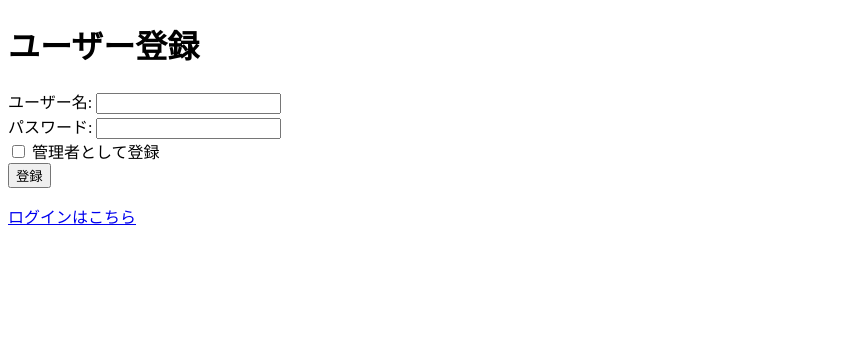
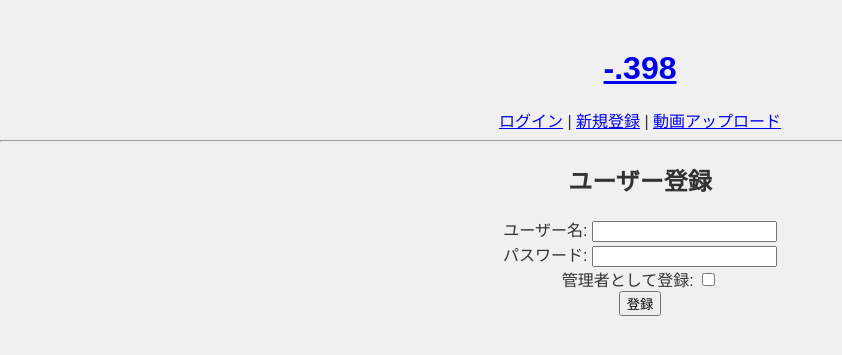
Before and after one commit to 398170/398, a Flask app: template templates/register.html in a window 1280 px wide. Shown: the top 355 px of the page, without its empty margins (0-842 px from the left). Run offline with Flask 3, Linux system fonts and the light colour scheme; the template is opened without the code that fills it, so the values that code supplies are empty.

Commit message:
Update register.html

```diff
--- a/templates/register.html
+++ b/templates/register.html
@@ -1,16 +1,11 @@
-<!DOCTYPE html>
-<html>
-<head>
-    <title>ユーザー登録</title>
-</head>
-<body>
-    <h1>ユーザー登録</h1>
-    <form method="post">
-        ユーザー名: <input type="text" name="username" required><br>
-        パスワード: <input type="password" name="password" required><br>
-        <label><input type="checkbox" name="is_admin"> 管理者として登録</label><br>
-        <button type="submit">登録</button>
-    </form>
-    <p><a href="{{ url_for('login') }}">ログインはこちら</a></p>
-</body>
-</html>
+{% extends "layout.html" %}
+{% block title %}ユーザー登録{% endblock %}
+{% block content %}
+<h2>ユーザー登録</h2>
+<form method="post">
+    ユーザー名: <input type="text" name="username"><br>
+    パスワード: <input type="password" name="password"><br>
+    管理者として登録: <input type="checkbox" name="is_admin"><br>
+    <input type="submit" value="登録">
+</form>
+{% endblock %}
```
